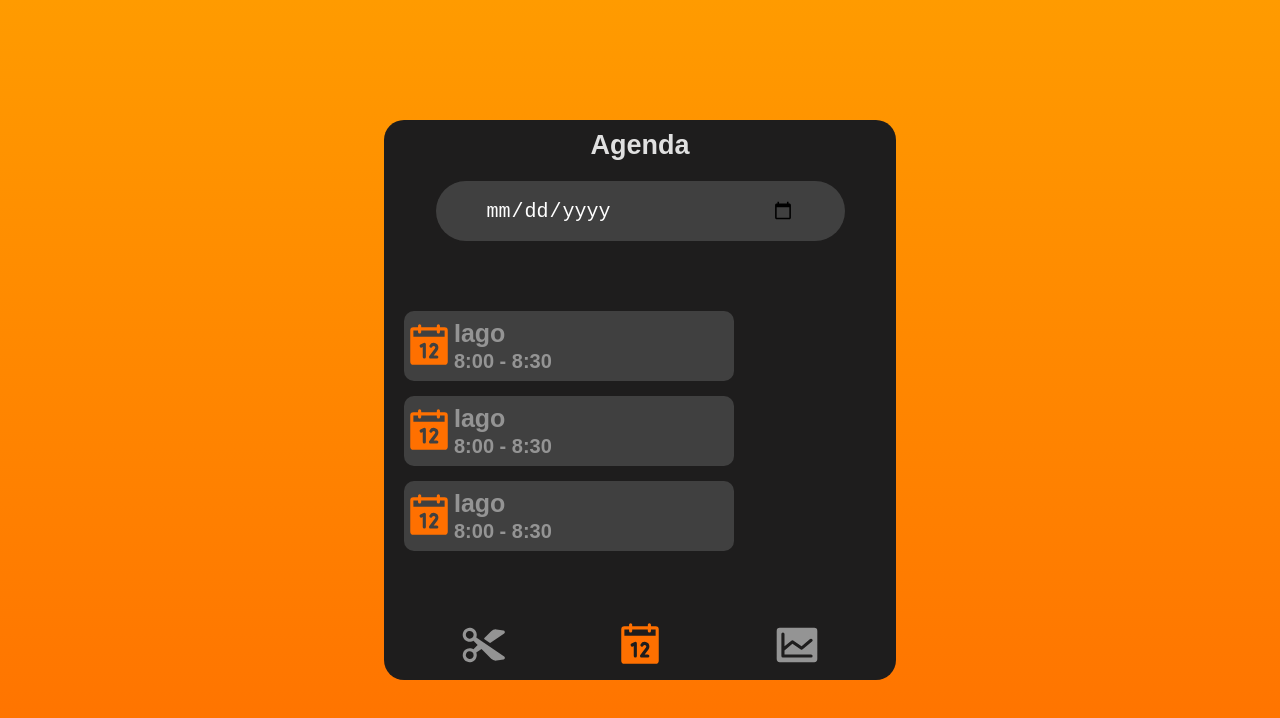
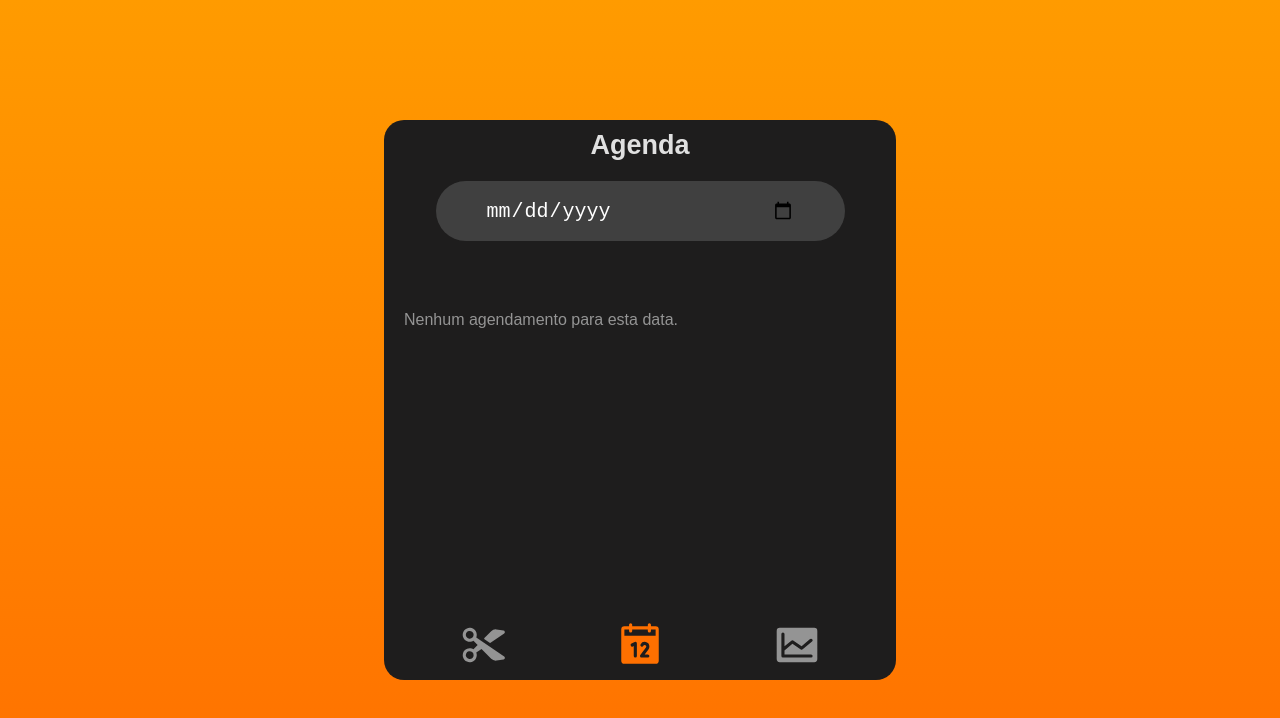
Before and after one commit to Ronald-Nogueira/Belos-Barber, a Next.js app: page /agenda in a window 1280 px wide. Shown: the top 718 px of the page. Built offline with nearby package versions, Linux system fonts and the light colour scheme.

Commit message:
feat: made a request for schedules on a certain date

```diff
--- a/src/components/informationBoard/Horarios.jsx
+++ b/src/components/informationBoard/Horarios.jsx
@@ -28,14 +28,16 @@ const Time = styled.p`
     font-weight: bold;
 `
 
-export default function Horarios() {
-    return(
-        <Container>
-            <CalendarIcon size={50}  weight="fill" color="#FF7000" />
-            <ServiceAndTime>
-                <Client>Iago</Client>
-                <Time>8:00 - 8:30</Time>
-            </ServiceAndTime>
-        </Container>
-    )
+export default function Horarios({ cliente, horario }) {
+  if (!cliente || !horario) return null;
+
+  return (
+    <Container>
+      <CalendarIcon size={50} weight="fill" color="#FF7000" />
+      <ServiceAndTime>
+        <Client>{cliente}</Client>
+        <Time>{horario}</Time>
+      </ServiceAndTime>
+    </Container>
+  );
 }
--- a/src/components/informationBoard/InformationBoard.jsx
+++ b/src/components/informationBoard/InformationBoard.jsx
@@ -1,8 +1,14 @@
+"use client";
+
+import { useState, useEffect } from "react";
+import axios from "axios";
 import styled from "styled-components";
 
 import ServicesInformation from "./Horarios";
 import Input from "../form/Input";
 import Menu from "./Menu";
+
+import { useAuthContext } from "@/contexts/AuthContext";
 
 const Container = styled.div`
   width: 40%;
@@ -14,7 +20,7 @@ const Container = styled.div`
   background-color: #1E1D1D;
   border-radius: 20px;
   gap: 20px;
-`;
+`
 
 const Title = styled.h2`
   font-size: 27px;
@@ -31,17 +37,63 @@ const ServicesContainer = styled.div`
   flex-grow: 1;
 `
 
-export default function InformationBoard({ title, page }) {
-    return(
+export default function InformationBoard({ title }) {
+  const [dataSelecionada, setDataSelecionada] = useState("");
+  const [horarios, setHorarios] = useState([]);
+
+  const { usuario, token } = useAuthContext();
+  const idProfissional = usuario?.ID_Profissional;
+
+  useEffect(() => {
+  async function buscarAgendamentos() {
+    if (!dataSelecionada || !idProfissional) {
+      setHorarios([]);
+      return;
+    }
+
+    try {
+      const response = await axios.get("http://localhost:3001/agendamentos/agendados", {
+        params: { data: dataSelecionada, idProfissional },
+        headers: { Authorization: `Bearer ${token}` },
+      });
+
+      const dados = Array.isArray(response.data) ? response.data : [];
+      setHorarios(dados);
+    } catch (error) {
+      console.error("Erro ao buscar agendamentos:", error);
+      setHorarios([]);
+    }
+  }
+
+  buscarAgendamentos();
+}, [dataSelecionada, idProfissional, token]);
+
+
+  return (
     <Container>
       <Title>{title}</Title>
-            <Input type="date"/>
+      <Input
+        type="date"
+        value={dataSelecionada}
+        onChange={(e) => setDataSelecionada(e.target.value)}
+      />
+
     <ServicesContainer>
-                <ServicesInformation/>
-                <ServicesInformation/>
-                <ServicesInformation/>
+    {horarios.length > 0 ? (
+        horarios.map(({ Cliente, Hora }, index) => (
+        <ServicesInformation
+            key={index}
+            cliente={Cliente}
+            horario={Hora}
+        />
+        ))
+    ) : (
+        <p style={{ color: "#949494" }}>Nenhum agendamento para esta data.</p>
+    )}
     </ServicesContainer>
-            <Menu page={title}/>
+
+
+      <Menu page={title} />
     </Container>
-    )
+  );
 }
```
Lines whose indentation alone changed are shown as unchanged.
